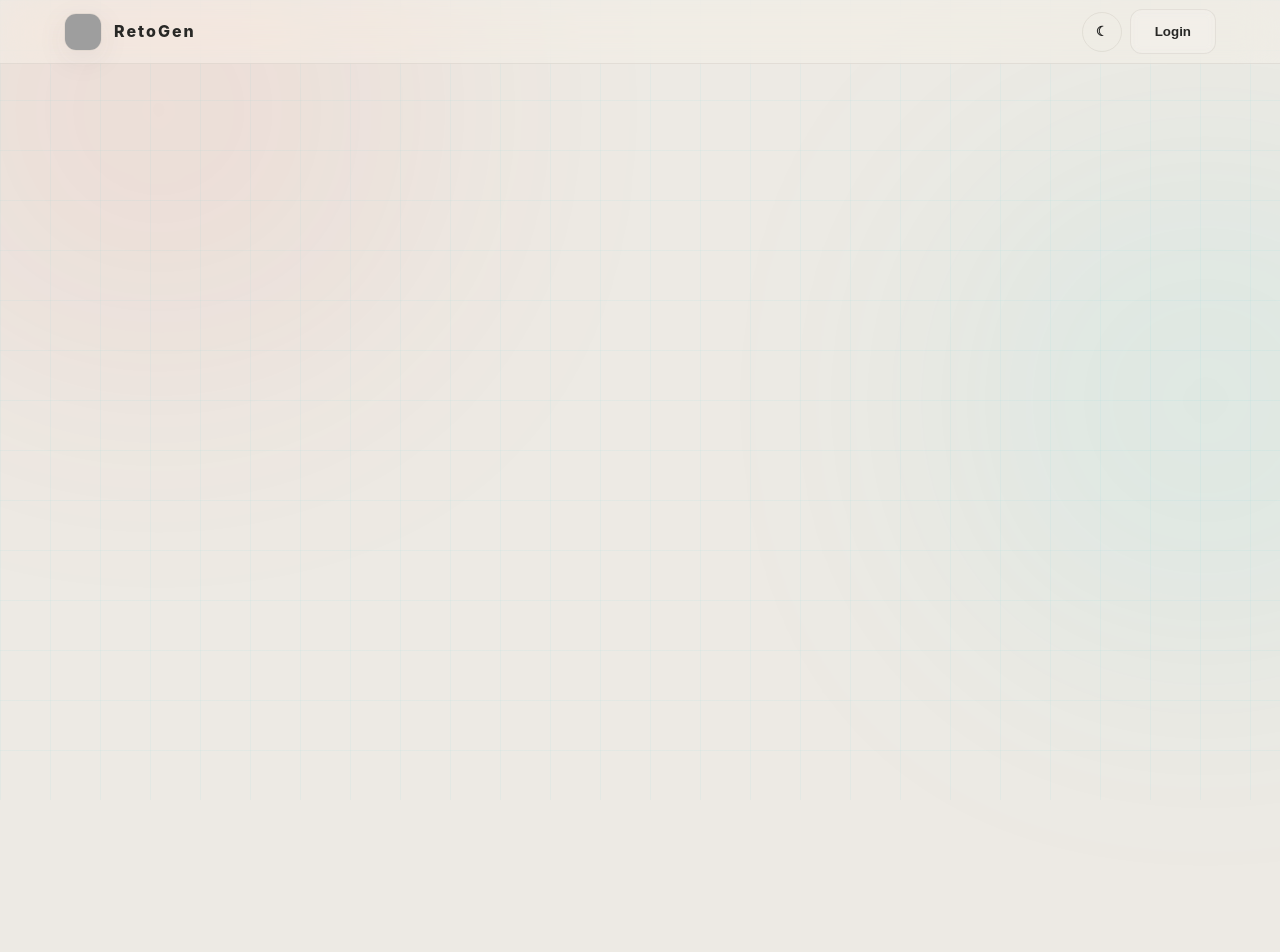
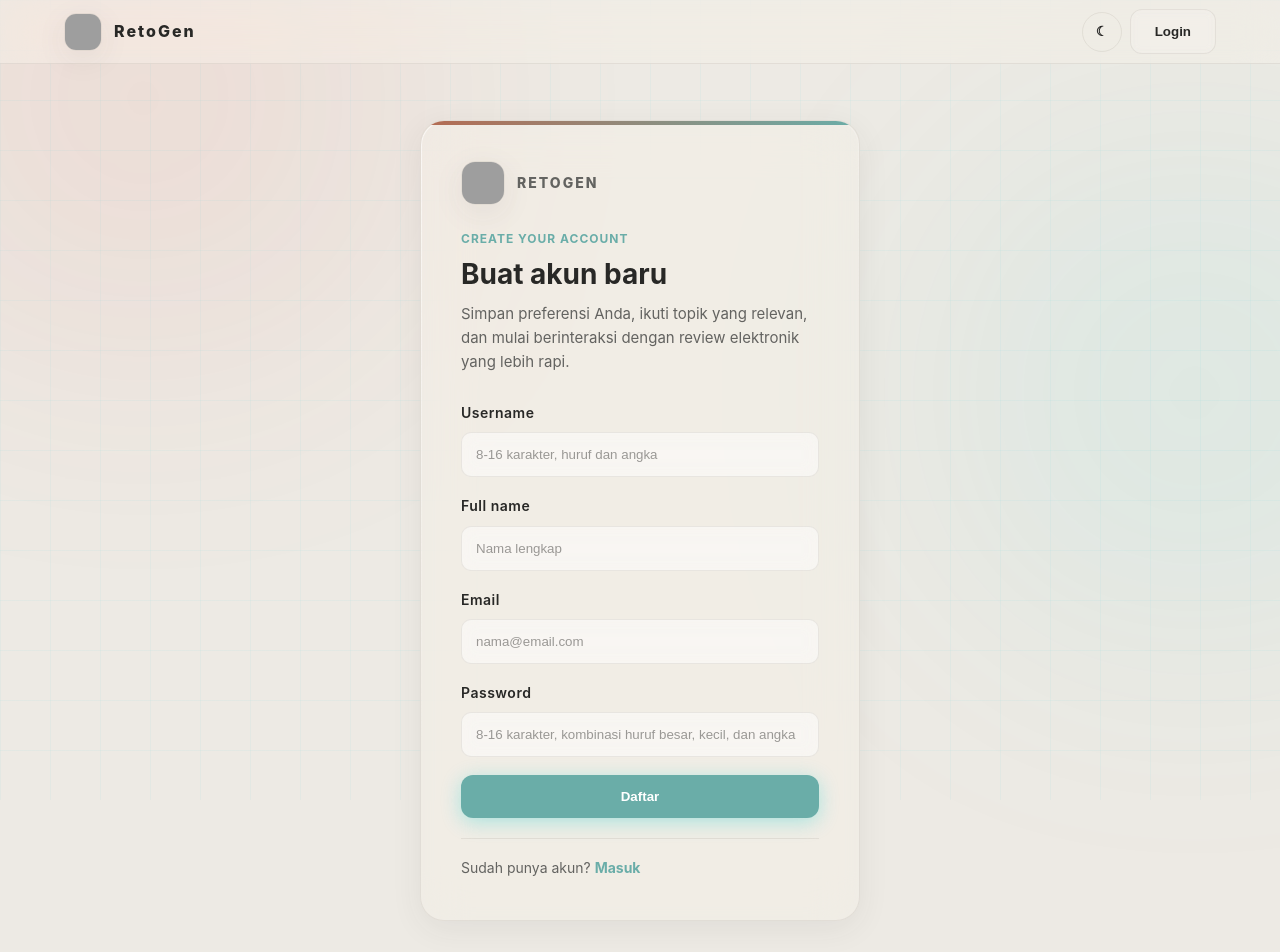
Before and after one commit to Liamours/aplikasi_berbasis_platform-retogen, a Nuxt app in the folder frontend/: page /register in a window 1280 px wide. Before the commit this address had no page. Shown: the top 952 px of the page. Before the commit the page ends 800 px from the top, so only its background shows below. Built offline with nearby package versions, Linux system fonts and the light colour scheme; no server answers; grey boxes are pictures that could not be loaded.

Commit message:
register added

```diff
--- /dev/null
+++ b/frontend/app/components/auth/AuthRegisterCard.vue
@@ -0,0 +1,186 @@
+<script setup lang="ts">
+const {
+  form,
+  errors,
+  isSubmitting,
+  isSuccess,
+  handleSubmit
+} = useRegisterForm()
+</script>
+
+<template>
+  <BaseGlassCard class="register-card">
+    <div class="register-card__header">
+      <div class="register-card__brand">
+        <img src="/logo.jpg" alt="RetoGen logo" class="register-card__logo">
+        <span class="register-card__brand-text">RetoGen</span>
+      </div>
+
+      <div class="register-card__title-wrap">
+        <p class="register-card__eyebrow">Create your account</p>
+        <h1 class="card-title">Buat akun baru</h1>
+        <p class="register-card__description">
+          Simpan preferensi Anda, ikuti topik yang relevan, dan mulai berinteraksi dengan review elektronik yang lebih rapi.
+        </p>
+      </div>
+    </div>
+
+    <form class="register-form" @submit.prevent="handleSubmit">
+      <Transition name="glass-fade">
+        <div v-if="errors.general" class="error-banner">{{ errors.general }}</div>
+      </Transition>
+
+      <Transition name="glass-fade">
+        <div v-if="isSuccess" class="success-banner">
+          Registrasi berhasil. Mengarahkan ke halaman masuk...
+        </div>
+      </Transition>
+
+      <BaseInput
+        v-model="form.username"
+        label="Username"
+        type="text"
+        placeholder="8-16 karakter, huruf dan angka"
+        :error="errors.username"
+      />
+
+      <BaseInput
+        v-model="form.fullname"
+        label="Full name"
+        type="text"
+        placeholder="Nama lengkap"
+        :error="errors.fullname"
+      />
+
+      <BaseInput
+        v-model="form.email"
+        label="Email"
+        type="email"
+        placeholder="nama@email.com"
+        :error="errors.email"
+      />
+
+      <BaseInput
+        v-model="form.password"
+        label="Password"
+        type="password"
+        placeholder="8-16 karakter, kombinasi huruf besar, kecil, dan angka"
+        :error="errors.password"
+      />
+
+      <BaseButton type="submit" variant="primary" block :disabled="isSubmitting || isSuccess">
+        {{ isSubmitting ? 'Memproses...' : 'Daftar' }}
+      </BaseButton>
+    </form>
+
+    <div class="register-card__footer">
+      <p class="register-card__footer-text">
+        Sudah punya akun?
+        <NuxtLink to="/login" class="register-card__footer-link">Masuk</NuxtLink>
+      </p>
+    </div>
+  </BaseGlassCard>
+</template>
+
+<style scoped>
+.register-card {
+  width: 100%;
+  max-width: var(--auth-max);
+  margin: 0 auto;
+  padding: 32px;
+}
+
+.register-card__header {
+  display: flex;
+  flex-direction: column;
+  gap: 24px;
+  margin-bottom: 28px;
+}
+
+.register-card__brand {
+  display: inline-flex;
+  align-items: center;
+  gap: 12px;
+  align-self: flex-start;
+}
+
+.register-card__logo {
+  width: 44px;
+  height: 44px;
+  object-fit: cover;
+  border-radius: 14px;
+  border: 1px solid var(--glass-border);
+  box-shadow: var(--glass-shadow);
+}
+
+.register-card__brand-text {
+  font-size: 14px;
+  font-weight: 800;
+  letter-spacing: 2px;
+  text-transform: uppercase;
+  color: var(--text-secondary);
+}
+
+.register-card__title-wrap {
+  display: flex;
+  flex-direction: column;
+  gap: 10px;
+}
+
+.register-card__eyebrow {
+  margin: 0;
+  font-size: 12px;
+  font-weight: 700;
+  letter-spacing: 1px;
+  text-transform: uppercase;
+  color: var(--primary-cyan);
+}
+
+.register-card__description {
+  margin: 0;
+  color: var(--text-secondary);
+  line-height: 1.6;
+}
+
+.register-form {
+  display: flex;
+  flex-direction: column;
+  gap: 18px;
+}
+
+.success-banner {
+  border: 1px solid rgba(0, 206, 209, 0.24);
+  background: rgba(0, 206, 209, 0.1);
+  color: var(--primary-cyan);
+  border-radius: 8px;
+  padding: 12px 14px;
+}
+
+.register-card__footer {
+  margin-top: 20px;
+  padding-top: 18px;
+  border-top: 1px solid var(--glass-border);
+}
+
+.register-card__footer-text {
+  margin: 0;
+  font-size: 14px;
+  color: var(--text-secondary);
+}
+
+.register-card__footer-link {
+  color: var(--primary-cyan);
+  font-weight: 700;
+  transition: var(--transition-fast);
+}
+
+.register-card__footer-link:hover {
+  opacity: 0.9;
+}
+
+@media (max-width: 480px) {
+  .register-card {
+    padding: 24px 20px;
+  }
+}
+</style>
--- /dev/null
+++ b/frontend/app/composables/useRegisterForm.ts
@@ -0,0 +1,177 @@
+import type { RegisterRequest } from '~/types/api'
+
+type RegisterFormErrors = {
+  username: string
+  fullname: string
+  email: string
+  password: string
+  general: string
+}
+
+export const useRegisterForm = () => {
+  const { register } = useAuth()
+
+  const form = reactive<RegisterRequest>({
+    username: '',
+    fullname: '',
+    email: '',
+    password: ''
+  })
+
+  const errors = reactive<RegisterFormErrors>({
+    username: '',
+    fullname: '',
+    email: '',
+    password: '',
+    general: ''
+  })
+
+  const isSubmitting = ref(false)
+  const isSuccess = ref(false)
+
+  const clearErrors = () => {
+    errors.username = ''
+    errors.fullname = ''
+    errors.email = ''
+    errors.password = ''
+    errors.general = ''
+  }
+
+  const validateForm = () => {
+    clearErrors()
+    let isValid = true
+
+    const username = form.username.trim()
+    const fullname = form.fullname.trim()
+    const email = form.email.trim()
+    const password = form.password
+
+    if (!username) {
+      errors.username = 'Username wajib diisi.'
+      isValid = false
+    } else if (!/^[a-zA-Z0-9]+$/.test(username)) {
+      errors.username = 'Username hanya boleh huruf dan angka.'
+      isValid = false
+    } else if (username.length < 8 || username.length > 16) {
+      errors.username = 'Username harus 8-16 karakter.'
+      isValid = false
+    }
+
+    if (!fullname) {
+      errors.fullname = 'Nama lengkap wajib diisi.'
+      isValid = false
+    } else if (!/^[A-Za-z\s]+$/.test(fullname)) {
+      errors.fullname = 'Nama lengkap hanya boleh huruf dan spasi.'
+      isValid = false
+    } else if (fullname.length < 4 || fullname.length > 32) {
+      errors.fullname = 'Nama lengkap harus 4-32 karakter.'
+      isValid = false
+    }
+
+    if (!email) {
+      errors.email = 'Email wajib diisi.'
+      isValid = false
+    } else if (!/^[^\s@]+@[^\s@]+\.[^\s@]+$/.test(email)) {
+      errors.email = 'Format email tidak valid.'
+      isValid = false
+    }
+
+    if (!password) {
+      errors.password = 'Password wajib diisi.'
+      isValid = false
+    } else if (password.length < 8 || password.length > 16) {
+      errors.password = 'Password harus 8-16 karakter.'
+      isValid = false
+    } else if (
+      !/[A-Z]/.test(password) ||
+      !/[a-z]/.test(password) ||
+      !/[0-9]/.test(password)
+    ) {
+      errors.password = 'Password harus mengandung huruf besar, huruf kecil, dan angka.'
+      isValid = false
+    }
+
+    return isValid
+  }
+
+  const applyServerError = (message: string) => {
+    const normalized = message.toLowerCase()
+
+    if (normalized.includes('email')) {
+      errors.email = message
+      return
+    }
+
+    if (normalized.includes('username')) {
+      errors.username = message
+      return
+    }
+
+    if (normalized.includes('fullname') || normalized.includes('full name') || normalized.includes('name')) {
+      errors.fullname = message
+      return
+    }
+
+    if (normalized.includes('password')) {
+      errors.password = message
+      return
+    }
+
+    errors.general = message
+  }
+
+  const resetForm = () => {
+    form.username = ''
+    form.fullname = ''
+    form.email = ''
+    form.password = ''
+  }
+
+  const handleSubmit = async () => {
+    if (isSubmitting.value || isSuccess.value || !validateForm()) return
+
+    isSubmitting.value = true
+
+    try {
+      const payload: RegisterRequest = {
+        username: form.username.trim(),
+        fullname: form.fullname.trim().replace(/\s+/g, ' '),
+        email: form.email.trim(),
+        password: form.password
+      }
+
+      const response = await register(payload)
+
+      if (response.confirmation === 'register successful') {
+        isSuccess.value = true
+        clearErrors()
+        resetForm()
+
+        setTimeout(() => {
+          navigateTo('/login')
+        }, 900)
+
+        return
+      }
+
+      if (response.confirmation === 'email already registered') {
+        errors.email = 'Email sudah terdaftar.'
+        return
+      }
+
+      applyServerError(response.confirmation || 'Registrasi belum berhasil.')
+    } catch {
+      errors.general = 'Terjadi kendala saat menghubungkan ke server.'
+    } finally {
+      isSubmitting.value = false
+    }
+  }
+
+  return {
+    form,
+    errors,
+    isSubmitting,
+    isSuccess,
+    handleSubmit
+  }
+}
--- /dev/null
+++ b/frontend/app/pages/register.vue
@@ -0,0 +1,27 @@
+<script setup lang="ts">
+definePageMeta({ middleware: 'guest' })
+</script>
+
+<template>
+  <BasePageShell>
+    <section class="register-page">
+      <AuthRegisterCard />
+    </section>
+  </BasePageShell>
+</template>
+
+<style scoped>
+.register-page {
+  min-height: calc(100vh - var(--navbar-height));
+  display: flex;
+  align-items: center;
+  justify-content: center;
+  padding: 24px 0;
+}
+
+@media (max-width: 480px) {
+  .register-page {
+    padding: 16px 0;
+  }
+}
+</style>
```
